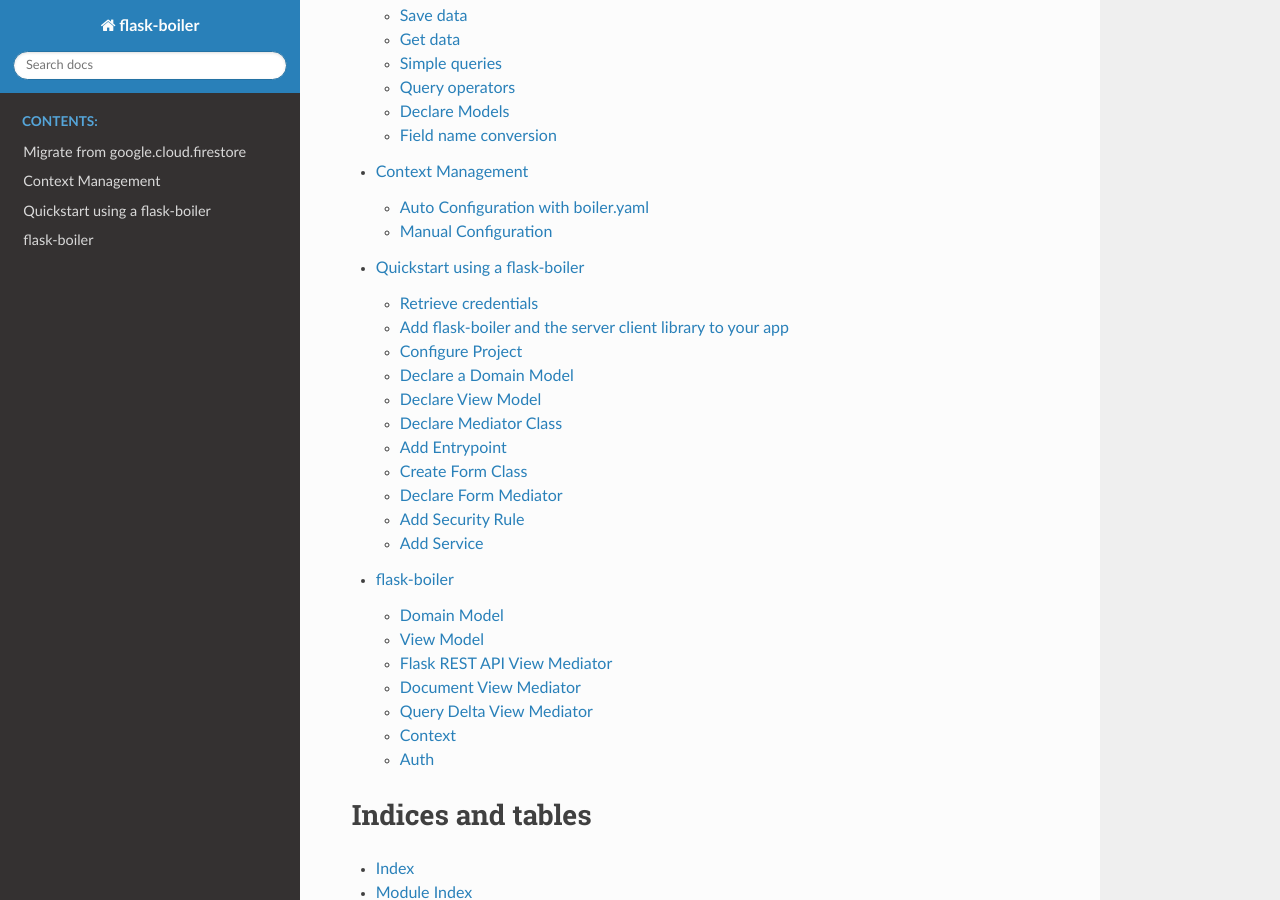
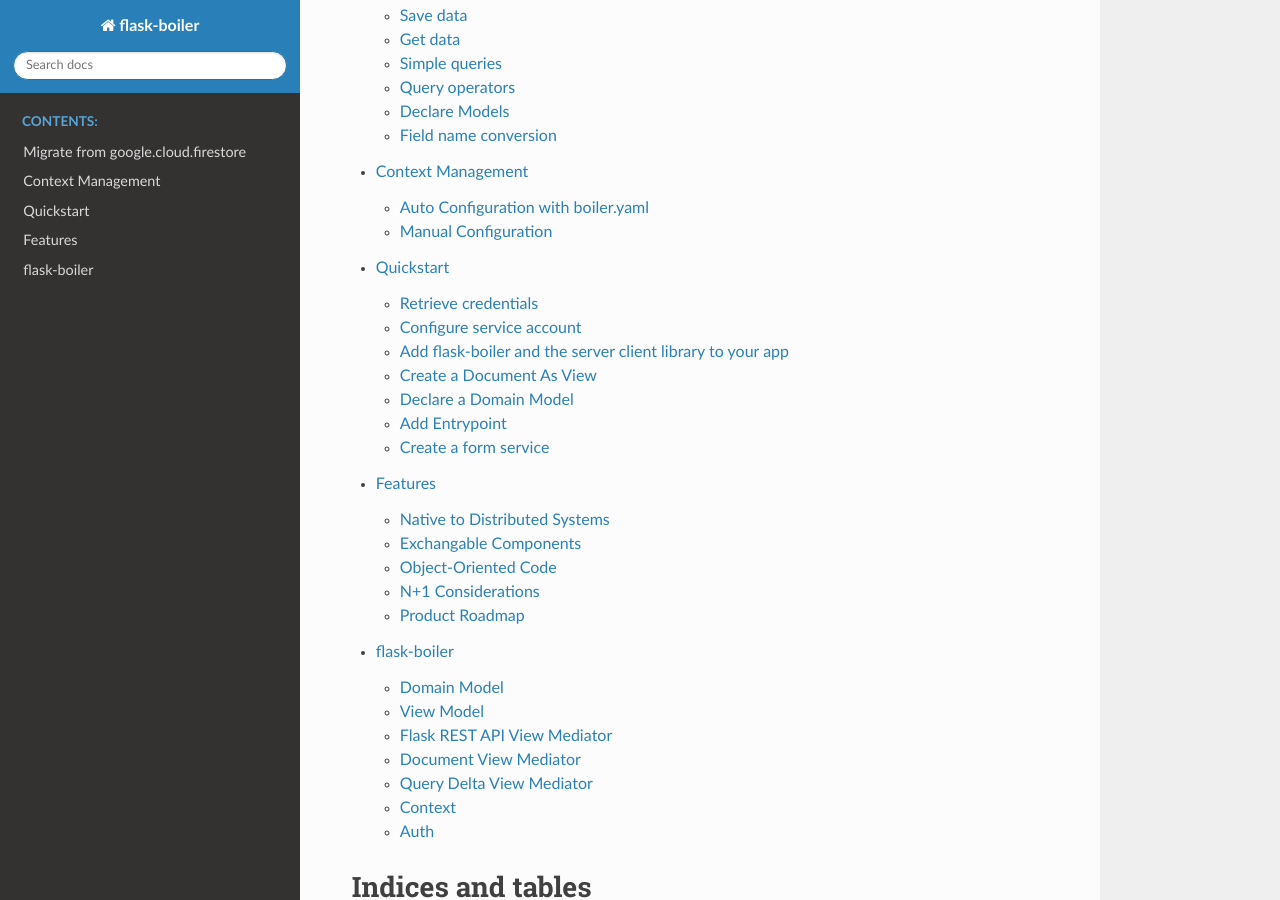
Before and after one commit to billyrrr/onto, a Sphinx documentation site: the page built from docs/index.rst, in a window 1280 px wide and 900 px high, scrolled down 288 px. Built offline with Sphinx 7.4.7 and the Read the Docs theme 2.0.0, drawn with Linux system fonts in a browser that asks for light colours.

Commit message:
Improve docs

````diff
--- a/docs/conf.py
+++ b/docs/conf.py
@@ -31,7 +31,7 @@ release = '0.0.1.dev5'
 # Add any Sphinx extension module names here, as strings. They can be
 # extensions coming with Sphinx (named 'sphinx.ext.*') or your custom
 # ones.
-extensions = ['m2r', 'sphinx.ext.autodoc', "sphinx_rtd_theme",
+extensions = ['recommonmark', 'sphinx.ext.autodoc', "sphinx_rtd_theme",
 ]
 
 # Add any paths that contain templates here, relative to this directory.
@@ -55,3 +55,9 @@ html_theme = "sphinx_rtd_theme"
 # relative to this directory. They are copied after the builtin static files,
 # so a file named "default.css" will overwrite the builtin "default.css".
 html_static_path = ['_static']
+
+source_suffix = {
+    '.rst': 'restructuredtext',
+    '.txt': 'markdown',
+    '.md': 'markdown',
+}
--- a/docs/context-management.rst
+++ /dev/null
@@ -1 +0,0 @@
-.. mdinclude:: ../context_management.md
--- a/docs/firestore-orm.rst
+++ b/docs/firestore-orm.rst
@@ -10,6 +10,7 @@ Add data
 ########
 
 Original:
+
 .. code-block:: python
 
     doc_ref = db.collection(u'users').document(u'alovelace')
@@ -21,6 +22,7 @@ Original:
 
 
 New:
+
 .. code-block:: python
 
     user = User.new(doc_id="alovelace", first='Ada')
@@ -34,6 +36,7 @@ Read data
 #########
 
 Original:
+
 .. code-block:: python
 
     users_ref = db.collection(u'users')
@@ -44,6 +47,7 @@ Original:
 
 
 New:
+
 .. code-block:: python
 
     for user in User.all():
@@ -54,6 +58,7 @@ Save data
 #########
 
 Original:
+
 .. code-block:: python
 
     class City(object):
@@ -87,6 +92,7 @@ Original:
 
 
 New:
+
 .. code-block:: python
 
     def CityBase(DomainModel):
@@ -118,6 +124,7 @@ Get data
 ########
 
 Original:
+
 .. code-block:: python
 
     doc_ref = db.collection(u'cities').document(u'SF')
@@ -130,6 +137,7 @@ Original:
 
 
 New:
+
 .. code-block:: python
 
     sf = City.get(doc_id='SF')
@@ -143,6 +151,7 @@ Simple queries
 ##############
 
 Original:
+
 .. code-block:: python
 
     docs = db.collection(u'cities').where(u'capital', u'==', True).stream()
@@ -152,6 +161,7 @@ Original:
 
 
 New:
+
 .. code-block:: python
 
     for city in City.where(capital=True):
@@ -185,7 +195,8 @@ Declare Models
 
 Method 1: flask_boiler.attrs
 
-.. code-block::python
+.. code-block:: python
+
     class City(DomainModel):
         city_name = attrs.bproperty()
         country = attrs.bproperty()
@@ -202,6 +213,7 @@ Method 1: flask_boiler.attrs
     class StandardCity(City):
         city_state = attrs.bproperty()
         regions = attrs.bproperty()
+
 
 Method 2: flask_boiler.mapper.schema
 
@@ -232,6 +244,8 @@ Field name conversion
 Sometimes, you want to have object attributes in "snake_case" and
 Firestore Document field name in "camelCase". This is by default for
 flask-boiler. You may customize this conversion also.
+
+.. code-block:: python
 
     sf = StandardCity.create(doc_id="SF")
     sf.city_name, sf.city_state, sf.country, sf.capital, sf.regions = \
@@ -284,6 +298,7 @@ or firestore field name.
 Or equivalently
 
 .. code-block:: python
+
     # Currently broken
     for obj in City.where("cityState", "==", "CA"):
         print(obj.city_name)
--- a/docs/index.rst
+++ b/docs/index.rst
@@ -10,10 +10,13 @@ Welcome to flask-boiler's documentation!
    :maxdepth: 2
    :caption: Contents:
 
+   README.md
+
    firestore-orm
    context-management
-   quickstart_link
+   quickstart
 
+   features
    apidoc/modules
 
 Indices and tables
--- a/quickstart.md
+++ b/docs/quickstart.md
@@ -1,4 +1,4 @@
-# Quickstart using a flask-boiler
+# Quickstart
 
 This page is adapted from [Quickstart using a server client library](https://cloud.google.com/firestore/docs/quickstart-servers)
  released under [Creative Commons Attribution 4.0 License](https://creativecommons.org/licenses/by/4.0/).
@@ -9,7 +9,7 @@ This page is adapted from [Quickstart using a server client library](https://clo
  the Google's quickstart guide.
  Please refer to these license for more information.
 
-### Retrieve credentials
+## Retrieve credentials
 
 1. In the GCP Console, go to the **Create service account** key page.
 
@@ -42,7 +42,7 @@ gcloud iam service-accounts add-iam-policy-binding firebase-adminsdk-nztgj@gravi
 (Effect unclear)
 
 
-### Add flask-boiler and the server client library to your app
+## Add flask-boiler and the server client library to your app
 
 Add the required dependencies and client libraries to your app.
 
@@ -99,7 +99,7 @@ from flask_boiler.context import Context as CTX
 CTX.load()
 ```
 
-### Declare a Domain Model
+## Declare a Domain Model
 
 In ```models.py```, create a model,
 
@@ -201,7 +201,7 @@ class CityViewMediator(ViewMediatorDeltaDAV):
             mediator.notify(obj=view)
 ```
 
-### Add Entrypoint
+## Add Entrypoint
 
 In ```main.py```,
 
--- a/docs/quickstart_link.rst
+++ /dev/null
@@ -1 +0,0 @@
-.. mdinclude:: ../quickstart.md
--- a/requirements-dev.txt
+++ b/requirements-dev.txt
@@ -15,3 +15,5 @@ sphinx
 m2r
 
 sphinx-rtd-theme
+
+recommonmark
````
Also changed, not shown: README.md (+0 -1 lines), docs/README.md (added, +1 -0 lines), docs/features.md (renamed from Architecture.md, +4 -3 lines), docs/context-management.md (renamed from context_management.md).
